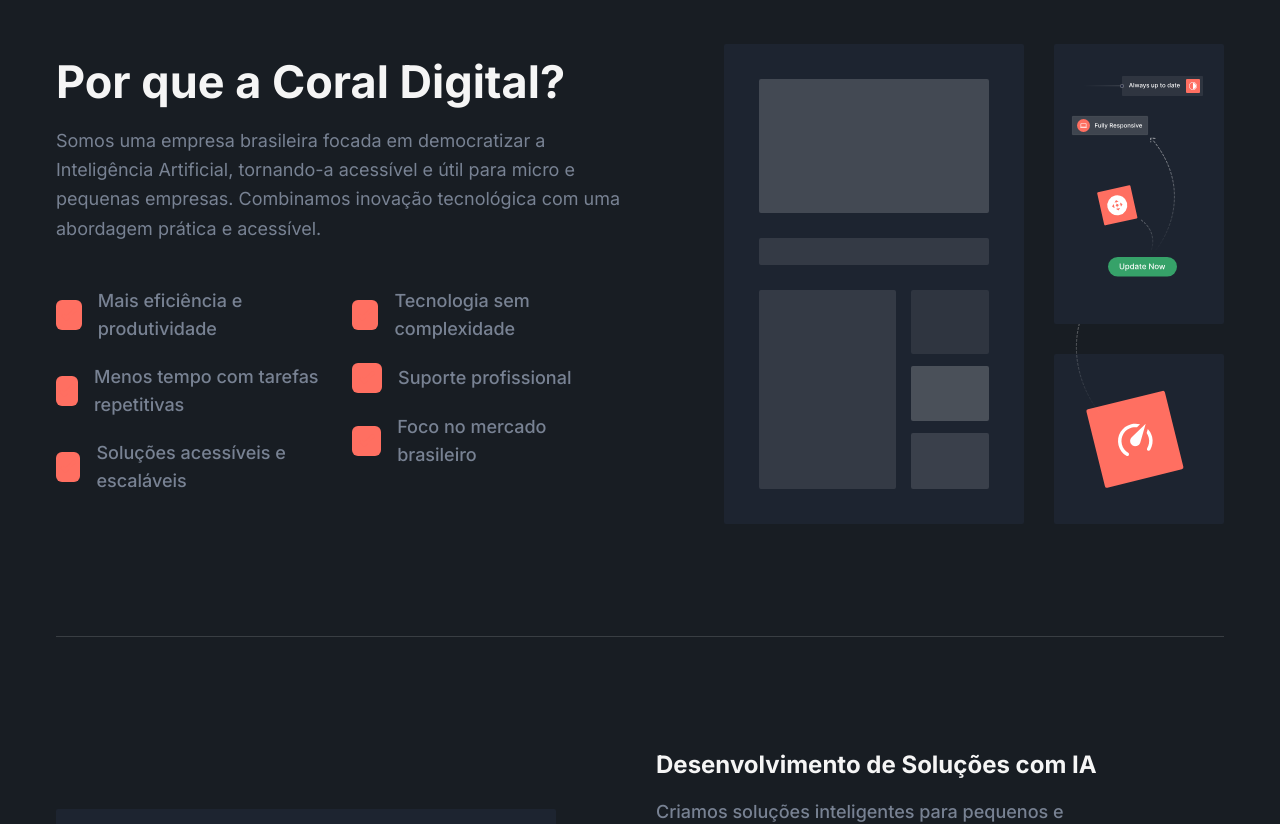
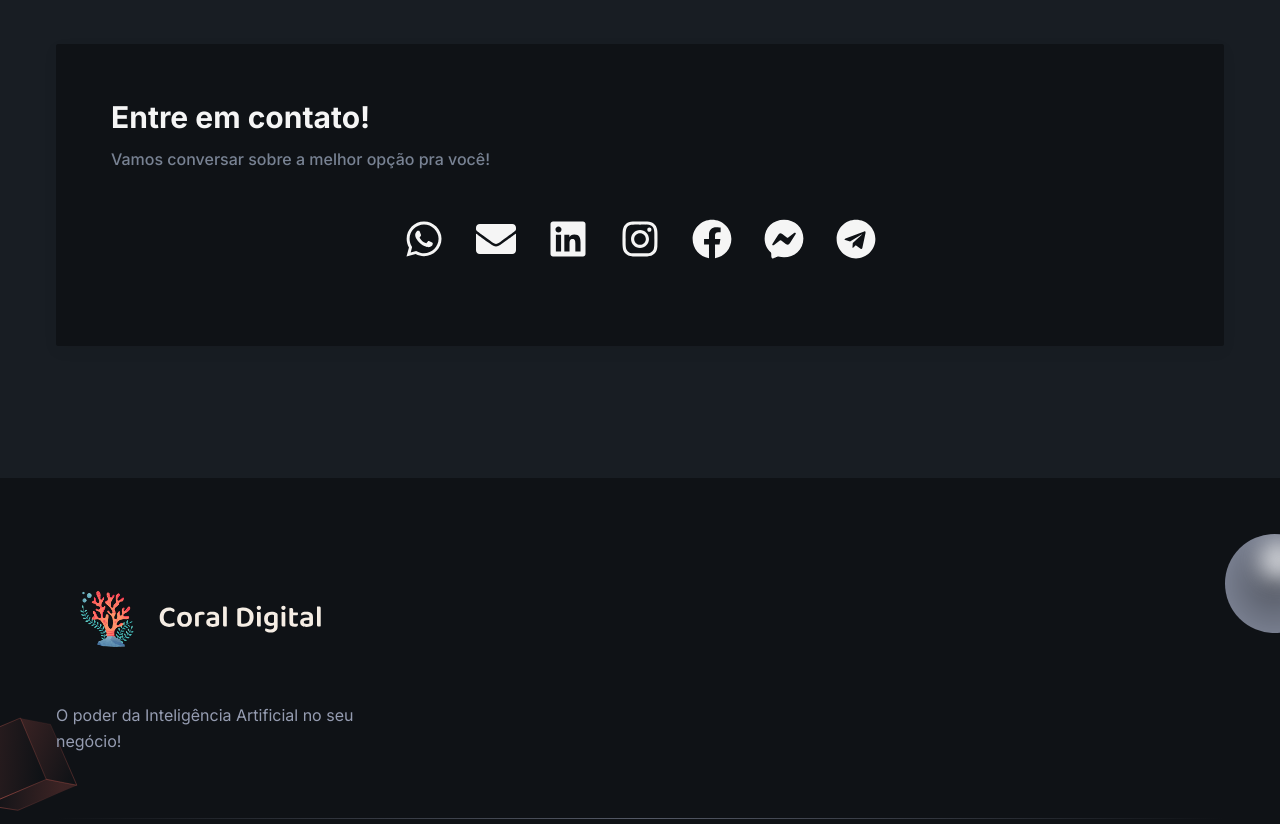
Before and after one commit to hellmrf/coraldigital.com.br, a Next.js app: page / in a window 1280 px wide. Shown: the part 1740-2564 px from the top of the page. Built offline with nearby package versions, Linux system fonts and the light colour scheme.

Commit message:
update content

```diff
--- a/src/app/page.tsx
+++ b/src/app/page.tsx
@@ -25,12 +25,12 @@
       <Features />
       {/*<Video />
       <Brands />*/}
-      <AboutSectionOne />
-      <AboutSectionTwo />
+      {/* <AboutSectionOne /> */}
+      {/* <AboutSectionTwo /> */}
       {/*<Testimonials />
       <Pricing />
       <Blog />*/}
-      {/*<Contact />*/}
+      <Contact />
     </>
   );
 }
--- a/src/components/About/AboutSectionOne.tsx
+++ b/src/components/About/AboutSectionOne.tsx
@@ -1,17 +1,13 @@
 import Image from "next/image";
 import SectionTitle from "../Common/SectionTitle";
 
-const checkIcon = (
-  <svg width="16" height="13" viewBox="0 0 16 13" className="fill-current">
-    <path d="M5.8535 12.6631C5.65824 12.8584 5.34166 12.8584 5.1464 12.6631L0.678505 8.1952C0.483242 7.99994 0.483242 7.68336 0.678505 7.4881L2.32921 5.83739C2.52467 5.64193 2.84166 5.64216 3.03684 5.83791L5.14622 7.95354C5.34147 8.14936 5.65859 8.14952 5.85403 7.95388L13.3797 0.420561C13.575 0.22513 13.8917 0.225051 14.087 0.420383L15.7381 2.07143C15.9333 2.26669 15.9333 2.58327 15.7381 2.77854L5.8535 12.6631Z" />
-  </svg>
-);
+import { FaRulerCombined } from "react-icons/fa";
 
 const AboutSectionOne = () => {
-  const List = ({ text }) => (
+  const List = ({ text, icon }) => (
     <p className="mb-5 flex items-center text-lg font-medium text-body-color">
-      <span className="mr-4 flex h-[30px] w-[30px] items-center justify-center rounded-md bg-primary bg-opacity-10 text-primary">
-        {checkIcon}
+      <span className="mr-4 flex h-[30px] w-[30px] items-center justify-center rounded-md bg-primary bg-opacity-10 text-white">
+        {icon || <FaRulerCombined className="text-xl text-white h-4 w-4" />}
       </span>
       {text}
     </p>
@@ -24,7 +20,7 @@
           <div className="-mx-4 flex flex-wrap items-center">
             <div className="w-full px-4 lg:w-1/2">
               <SectionTitle
-                title="Por que a Coral Digital?"
+                title="Por que Coral Digital?"
                 paragraph="Somos uma empresa brasileira focada em democratizar a Inteligência Artificial, tornando-a acessível e útil para micro e pequenas empresas. Combinamos inovação tecnológica com uma abordagem prática e acessível."
                 mb="44px"
               />
@@ -35,13 +31,13 @@
               >
                 <div className="mx-[-12px] flex flex-wrap">
                   <div className="w-full px-3 sm:w-1/2 lg:w-full xl:w-1/2">
-                    <List text="Mais eficiência e produtividade" />
-                    <List text="Menos tempo com tarefas repetitivas" />
+                    <List text="Atendimento Humano e Próximo" />
+                    <List text="Soluções sob Medida" />
                     <List text="Soluções acessíveis e escaláveis" />
                   </div>
 
                   <div className="w-full px-3 sm:w-1/2 lg:w-full xl:w-1/2">
-                    <List text="Tecnologia sem complexidade" />
+                    <List text="Escalabilidade Garantida" />
                     <List text="Suporte profissional" />
                     <List text="Foco no mercado brasileiro" />
                   </div>
--- a/src/components/Contact/NewsLatterBox.tsx
+++ b/src/components/Contact/NewsLatterBox.tsx
@@ -8,28 +8,33 @@
   return (
     <div className="relative z-10 rounded-xs bg-white p-8 shadow-three dark:bg-gray-dark sm:p-11 lg:p-8 xl:p-11">
       <h3 className="mb-4 text-2xl font-bold leading-tight text-black dark:text-white">
-        Subscribe to receive future updates
+        Ou aguarde nosso contato
       </h3>
       <p className="mb-11 border-b border-body-color border-opacity-25 pb-11 text-base leading-relaxed text-body-color dark:border-white dark:border-opacity-25">
-        Lorem ipsum dolor sited Sed ullam corper consectur adipiscing Mae ornare
-        massa quis lectus.
+        Deixe seu melhor contato e entraremos em contato com você o mais breve possível.
       </p>
       <div>
         <input
           type="text"
           name="name"
-          placeholder="Enter your name"
+          placeholder="Nome"
           className="border-stroke mb-4 w-full rounded-xs border bg-[#f8f8f8] px-6 py-3 text-base text-body-color outline-hidden focus:border-primary dark:border-transparent dark:bg-[#2C303B] dark:text-body-color-dark dark:shadow-two dark:focus:border-primary dark:focus:shadow-none"
         />
         <input
           type="email"
           name="email"
-          placeholder="Enter your email"
+          placeholder="E-mail"
+          className="border-stroke mb-4 w-full rounded-xs border bg-[#f8f8f8] px-6 py-3 text-base text-body-color outline-hidden focus:border-primary dark:border-transparent dark:bg-[#2C303B] dark:text-body-color-dark dark:shadow-two dark:focus:border-primary dark:focus:shadow-none"
+        />
+        <input
+          type="tel"
+          name="phone"
+          placeholder="WhatsApp"
           className="border-stroke mb-4 w-full rounded-xs border bg-[#f8f8f8] px-6 py-3 text-base text-body-color outline-hidden focus:border-primary dark:border-transparent dark:bg-[#2C303B] dark:text-body-color-dark dark:shadow-two dark:focus:border-primary dark:focus:shadow-none"
         />
         <input
           type="submit"
-          value="Subscribe"
+          value="Enviar"
           className="mb-5 flex w-full cursor-pointer items-center justify-center rounded-xs bg-primary px-9 py-4 text-base font-medium text-white shadow-submit duration-300 hover:bg-primary/90 dark:shadow-submit-dark"
         />
         <p className="text-center text-base leading-relaxed text-body-color dark:text-body-color-dark">
--- a/src/components/Contact/index.tsx
+++ b/src/components/Contact/index.tsx
@@ -1,23 +1,100 @@
 import NewsLatterBox from "./NewsLatterBox";
+import Link from "next/link";
+import { FaWhatsapp, FaEnvelope, FaLinkedin, FaInstagram, FaFacebook, FaFacebookMessenger, FaPhone, FaTelegram, FaTty } from "react-icons/fa";
+
+const contactData = [
+  {
+    icon: FaWhatsapp,
+    alt: "WhatsApp",
+    link: "https://api.whatsapp.com/send?phone=5531971352054&text=Olá!%20Gostaria%20de%20mais%20informações.%20Vim%20pelo%20site.",
+    color: "#25D366",
+  },
+  {
+    icon: FaEnvelope,
+    alt: "E-mail",
+    link: "mailto:coral@coraldigital.com.br",
+    // color: "#ff0000",
+  },
+  {
+    icon: FaLinkedin,
+    alt: "LinkedIn",
+    link: "https://www.linkedin.com/company/coral-digital-ai",
+    color: "#2867b2",
+  },
+  {
+    icon: FaInstagram,
+    alt: "Instagram",
+    link: "https://www.instagram.com/coraldigitalai",
+    color: "#e1306c",
+  },
+  {
+    icon: FaFacebook,
+    alt: "Instagram",
+    link: "https://www.facebook.com/coraldigitalai",
+    color: "#4267b2",
+  },
+  {
+    icon: FaFacebookMessenger,
+    alt: "Instagram",
+    link: "https://www.messenger.com/t/coraldigitalai",
+    color: "#006aff",
+  },
+  // {
+  //   icon: FaPhone,
+  //   alt: "Instagram",
+  //   link: "https://www.instagram.com/coraldigitalai",
+  // },
+  {
+    icon: FaTelegram,
+    alt: "Instagram",
+    link: "https://t.me/coraldigitalai",
+    color: "#0088cc",
+  },
+  // {
+  //   icon: FaTty,
+  //   alt: "Ligar",
+  //   link: "",
+  // },
+];
 
 const Contact = () => {
   return (
     <section id="contact" className="overflow-hidden py-16 md:py-20 lg:py-28">
       <div className="container">
         <div className="-mx-4 flex flex-wrap">
-          <div className="w-full px-4 lg:w-7/12 xl:w-8/12">
+          <div className="w-full px-4">
             <div
               className="mb-12 rounded-xs bg-white px-8 py-11 shadow-three dark:bg-gray-dark sm:p-[55px] lg:mb-5 lg:px-8 xl:p-[55px]"
-              data-wow-delay=".15s
-              "
+              data-wow-delay=".15s"
             >
               <h2 className="mb-3 text-2xl font-bold text-black dark:text-white sm:text-3xl lg:text-2xl xl:text-3xl">
-                Need Help? Open a Ticket
+                Entre em contato!
               </h2>
               <p className="mb-12 text-base font-medium text-body-color">
-                Our support team will get back to you ASAP via email.
+                Vamos conversar sobre a melhor opção pra você!
               </p>
-              <form>
+
+              <div className="w-full flex items-center gap-8 align-middle justify-center mb-8">
+                {
+                  contactData.map(data => {
+                    const Icon = data.icon;
+                    return (
+                      <Link
+                        key={data.link}
+                        href={data.link}
+                        target="_blank"
+                        className="text-black dark:text-white transition-colors duration-300 ease-in-out hover:scale-120 transform "
+                        rel="noopener noreferrer"
+                        aria-label={data.alt}
+                        title={data.alt}
+                      >
+                        <Icon className={`w-10 h-10`}/>
+                      </Link>
+                    );
+                  })
+                }
+              </div>
+              {/* <form>
                 <div className="-mx-4 flex flex-wrap">
                   <div className="w-full px-4 md:w-1/2">
                     <div className="mb-8">
@@ -71,12 +148,12 @@
                     </button>
                   </div>
                 </div>
-              </form>
+              </form> */}
             </div>
           </div>
-          <div className="w-full px-4 lg:w-5/12 xl:w-4/12">
+          {/* <div className="w-full px-4 lg:w-5/12 xl:w-4/12">
             <NewsLatterBox />
-          </div>
+          </div> */}
         </div>
       </div>
     </section>
--- a/src/components/ScrollToTop/index.tsx
+++ b/src/components/ScrollToTop/index.tsx
@@ -33,9 +33,9 @@
         <div
           onClick={scrollToTop}
           aria-label="scroll to top"
-          className="flex h-10 w-10 cursor-pointer items-center justify-center rounded-md bg-primary text-white shadow-md transition duration-300 ease-in-out hover:bg-opacity-80 hover:shadow-sign-up"
+          className="flex h-10 w-10 cursor-pointer items-center justify-center rounded-md bg-transparent hover:bg-primary-hover shadow-md transition duration-300 ease-in-out hover:bg-opacity-80 hover:shadow-sign-up"
         >
-          <span className="mt-[6px] h-3 w-3 rotate-45 border-l border-t border-white"></span>
+          <span className="mt-[6px] h-3 w-3 rotate-45 border-l border-t border-black dark:border-white"></span>
         </div>
       )}
     </div>
--- a/src/styles/index.css
+++ b/src/styles/index.css
@@ -33,6 +33,7 @@
   --color-black: #181D23;
   --color-dark: #222831;
   --color-primary: #FF6F61;
+  --color-primary-hover: #FFA08F;
   --color-yellow: #29C2C6;
   --color-bg-color-dark: #181D23;
 
```
